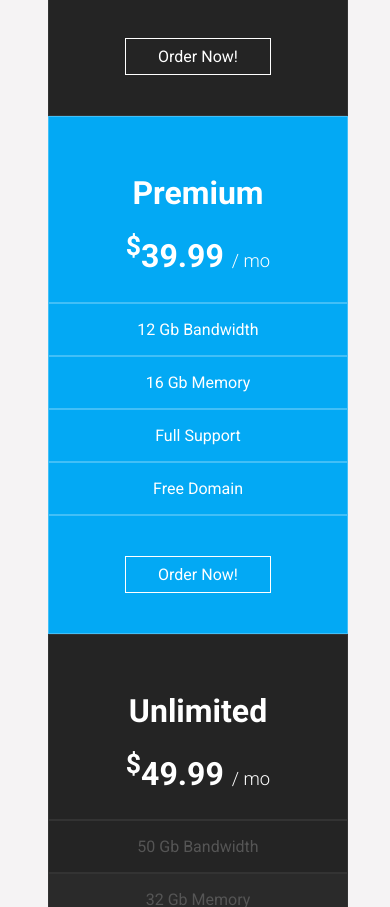
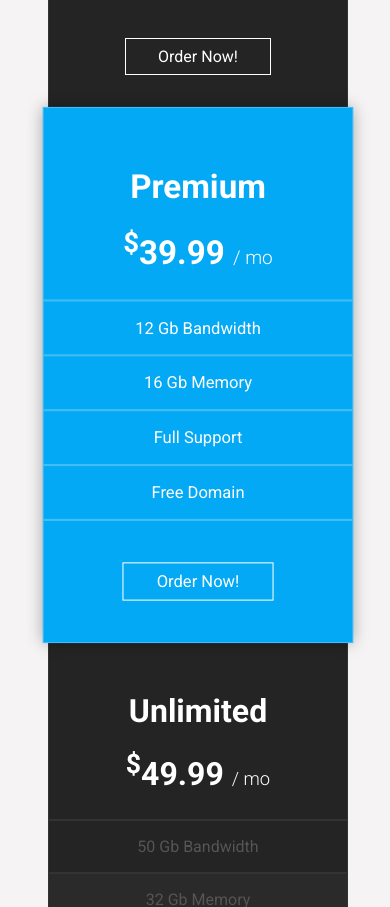
Before and after one commit to ZainFantastic/Dark_Pricing_Block, a plain HTML site: page index.html in a window 390 px wide. Shown: the part 968-1875 px from the top of the page. Drawn offline with Linux system fonts and the light colour scheme.

Commit message:
added  media for mobile

```diff
--- a/style.css
+++ b/style.css
@@ -103,3 +103,19 @@ body{
   transform: scale(1.065);
   box-shadow: 0 0 15px rgba(0,0,0,0.35);
 }
+
+/* for mobile screens with max width 576px */
+@media all and (max-width:576px){
+  .pricing-block .plan:hover{
+    transform: none;
+    box-shadow: none;
+  }
+  .pricing-block .premium.plan:hover{
+    transform: scale(1.035);
+    box-shadow: 0 0 15px rgba(0,0,0,0.35);
+  }
+  .pricing-block .premium.plan{
+    transform: scale(1.035);
+    box-shadow: 0 0 15px rgba(0,0,0,0.35);
+  }
+}
```
